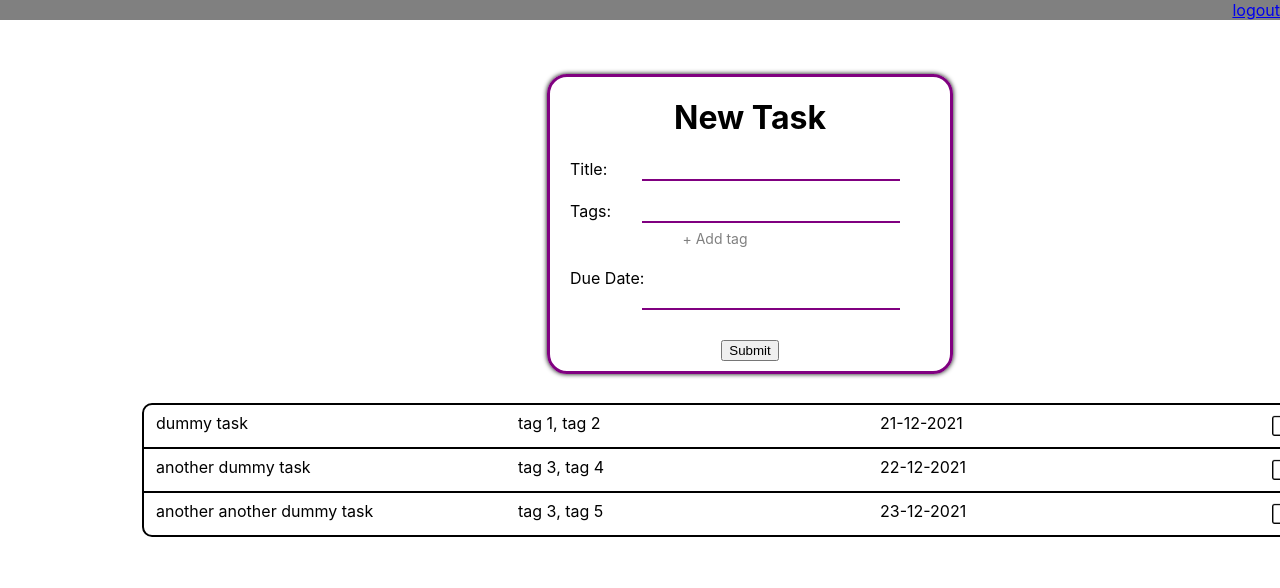
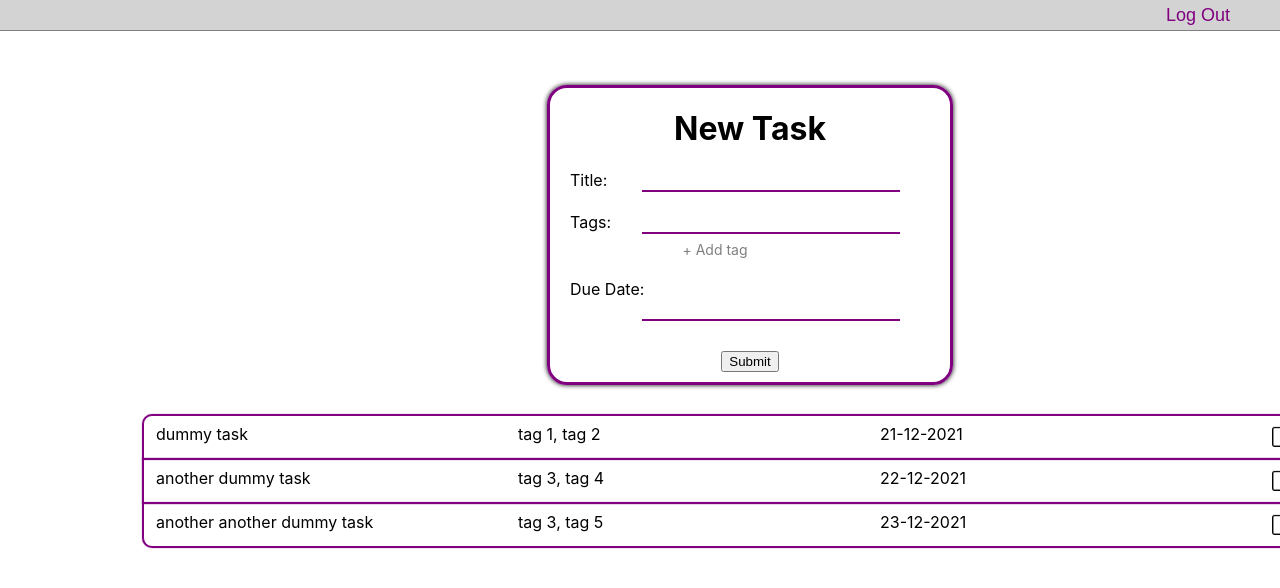
Before and after one commit to Yuuupie/stubook-fe-react, a React (Create React App) app: page /tasklist in a window 1280 px wide. Shown: the top 588 px of the page. Built offline with nearby package versions, Linux system fonts and the light colour scheme.

Commit message:
Added styling to tasks and header

```diff
--- a/src/components/layout/Header.js
+++ b/src/components/layout/Header.js
@@ -4,7 +4,7 @@ import './Header.scss'
 const Header = () => {
    return (
      <div className='header'>
-       <Link className='header__logout' to='/login'>logout</Link>
+       <Link className='header__logout' to='/login'>Log Out</Link>
      </div>
    )
 }
--- a/src/components/layout/Header.scss
+++ b/src/components/layout/Header.scss
@@ -1,11 +1,19 @@
 .header {
   display: flex;
-  background-color: gray;
-
+  background-color: lightgrey;
+  border-bottom: 1px solid grey;
 
   &__logout {
+    text-decoration: unset;
     height: 20px;
     right: 2px;
-    margin-left: auto;
+    margin: 5px 50px 5px auto;
+    color: purple;
+    font-size: 18px;
+    font-family: Arial, Helvetica, sans-serif;
+
+    &:hover {
+      color: #b000b0;
+    }
   }
 }
--- a/src/components/tasks/Task.scss
+++ b/src/components/tasks/Task.scss
@@ -8,7 +8,8 @@
   .task-single {
     width: 1200px;
     padding: 6px;
-    border: 2px solid;
+    border: 2px solid purple;
+    box-shadow: 0 0 1px purple;
     margin: -1px;
     display: flex;
 
```
